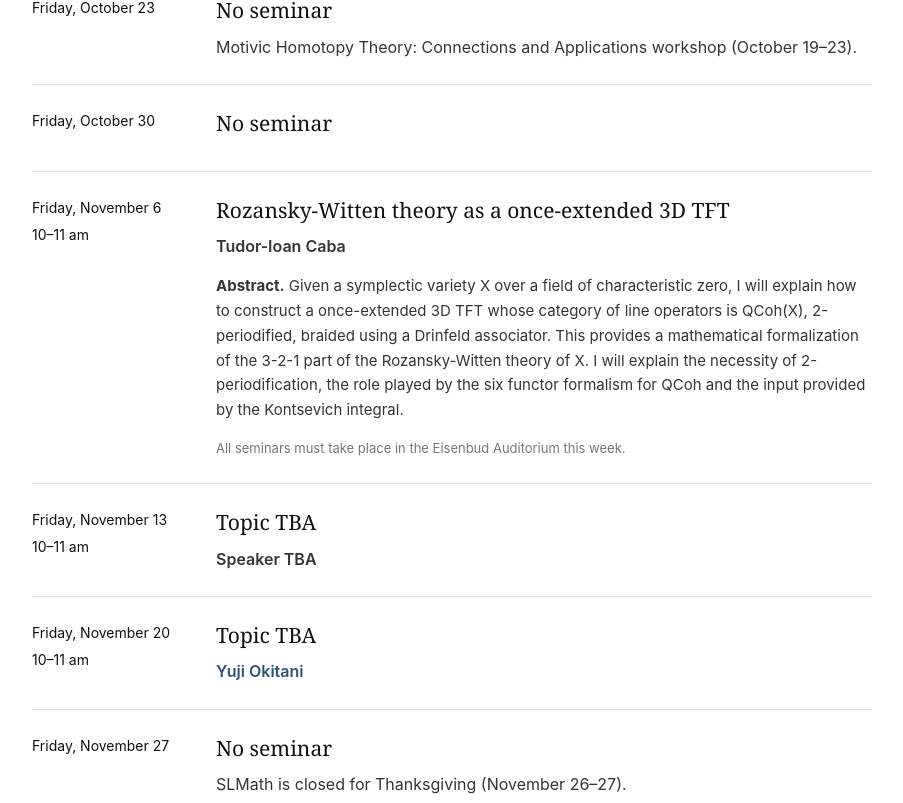
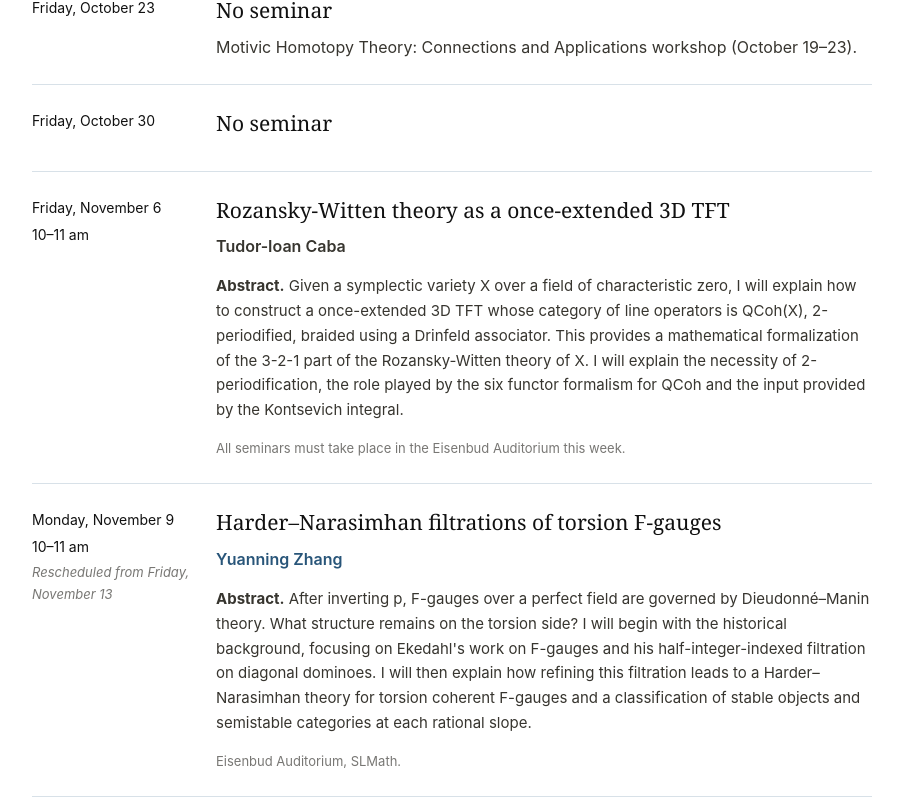
Before and after one commit to andyzhangyn/andyzhangyn.github.io, a Next.js app: page /seminar/slmath in a window 1280 px wide. Shown: the part 1994-2797 px from the top of the page, without its empty margins (188-1091 px from the left). Built offline with nearby package versions, Linux system fonts and the light colour scheme.

Commit message:
Update November SLMath seminar and research talks

```diff
--- a/app/research/page.tsx
+++ b/app/research/page.tsx
@@ -99,7 +99,7 @@ export default function ResearchPage() {
             >
               <h2 id="seminars-talks-heading">seminars &amp; talks</h2>
               {seminarsAndTalks.map((talk) => "venue" in talk ? (
-                <article className="talk" key={`talk-${talk.dateTime}-${talk.title}`}>
+                <article className="talk" id={`talk-${talk.dateTime}`} key={`talk-${talk.dateTime}-${talk.title}`}>
                   <p>
                     <time className="item-label" dateTime={talk.dateTime}>
                       {talk.date}
--- a/app/seminar/slmath/page.tsx
+++ b/app/seminar/slmath/page.tsx
@@ -56,7 +56,26 @@ const remainingSchedule = [
     ),
     venueNote: "All seminars must take place in the Eisenbud Auditorium this week.",
   },
-  { date: "2026-11-13", label: "Friday, November 13" },
+  {
+    date: "2026-11-09",
+    label: "Monday, November 9",
+    dateNote: "Rescheduled from Friday, November 13",
+    speaker: <Link href="/">Yuanning Zhang</Link>,
+    title: "Harder–Narasimhan filtrations of torsion F-gauges",
+    abstract: (
+      <>
+        After inverting p, F-gauges over a perfect field are governed by
+        Dieudonné–Manin theory. What structure remains on the torsion side? I
+        will begin with the historical background, focusing on Ekedahl&apos;s
+        work on F-gauges and his half-integer-indexed filtration on diagonal
+        dominoes. I will then explain how refining this filtration leads to a
+        Harder–Narasimhan theory for torsion coherent F-gauges and a
+        classification of stable objects and semistable categories at each
+        rational slope.
+      </>
+    ),
+    venueNote: "Eisenbud Auditorium, SLMath.",
+  },
   {
     date: "2026-11-20",
     label: "Friday, November 20",
@@ -99,7 +118,7 @@ export default function SLMathSeminarPage() {
           </header>
 
           <p>Welcome! This is the webpage for the SLMath graduate student seminar and mini workshops in Fall 2026.</p>
-          <p><strong>Fridays, 10–11 am</strong> · Eisenbud Auditorium, SLMath.</p>
+          <p><strong>Usually Fridays, 10–11 am</strong> · Eisenbud Auditorium, SLMath.</p>
           <h2 className="academic-section-title">Schedule</h2>
           <div className="seminar-schedule">
             <article className="seminar-event" aria-labelledby="sept-11-title">
@@ -184,6 +203,7 @@ export default function SLMathSeminarPage() {
                 <div className="seminar-event-date">
                   <time dateTime={event.date}>{event.label}</time>
                   {!event.noSeminar && <span>10–11 am</span>}
+                  {event.dateNote && <span className="academic-note"><em>{event.dateNote}</em></span>}
                 </div>
                 <div>
                   <h2 id={`seminar-${event.date}`}>{event.noSeminar ? "No seminar" : (event.title ?? "Topic TBA")}</h2>
```
Also changed, not shown: app/site-content.ts (+14 -0 lines).
